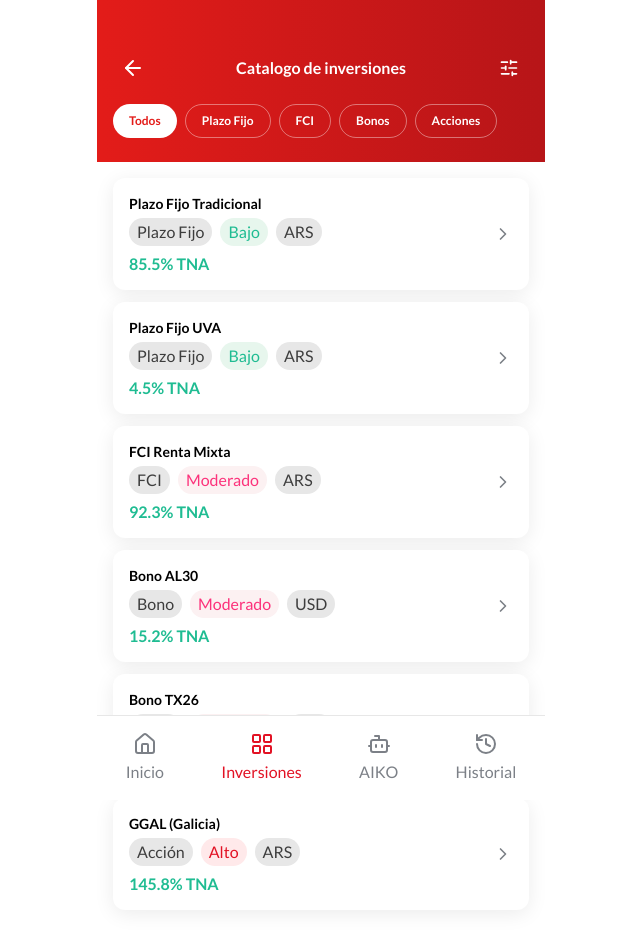
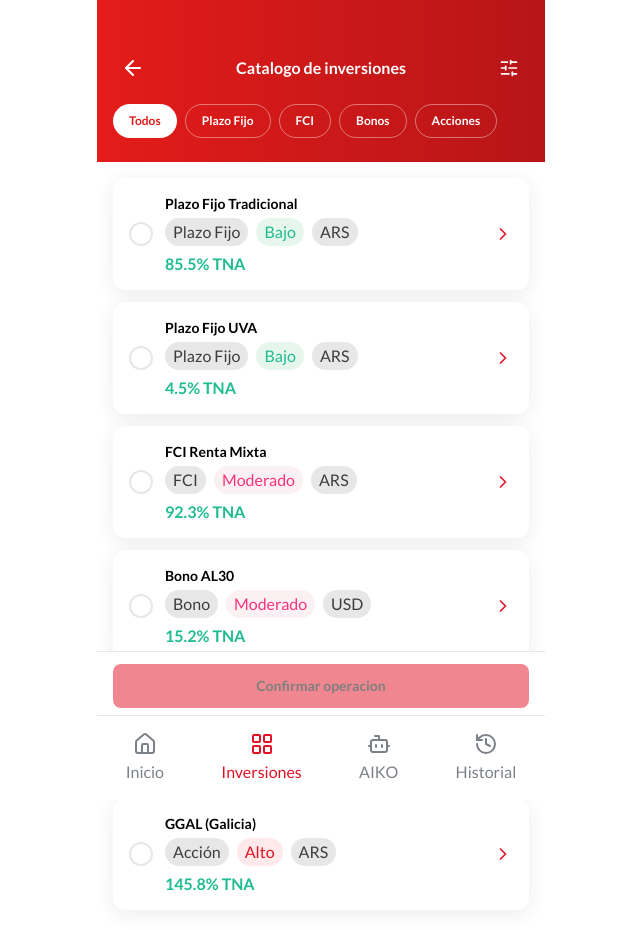
Before and after one commit to RenCostamagna/hackaton-prototype, a Next.js app: page /catalogo in a window 1280 px wide. Shown: the top 930 px of the page, without its empty margins (319-959 px from the left). Built offline with nearby package versions, Linux system fonts and the light colour scheme.

Commit message:
feat: add product selection and fixed "Confirm operation" CTA
Update ProductCard for selectable with visual indicator and add BottomBar with fixed CTA.

```diff
--- a/components/features/catalog-list.tsx
+++ b/components/features/catalog-list.tsx
@@ -1,10 +1,12 @@
 "use client";
 
 import { useState, useMemo } from "react";
+import { useRouter } from "next/navigation";
 import { Card } from "@/components/ui/card";
 import { Pill } from "@/components/ui/pill";
 import { BottomSheet } from "@/components/ui/bottom-sheet";
 import { Button } from "@/components/ui/button";
+import { BottomBar } from "@/components/ui/bottom-bar";
 import { CatalogHeader } from "@/components/features/catalog-header";
 import {
   formatPercentage,
@@ -12,7 +14,7 @@ import {
   getRiskLabel,
 } from "@/lib/utils";
 import type { Product, ProductType, RiskLevel, Currency } from "@/types";
-import { ChevronRight, X } from "lucide-react";
+import { ChevronRight, X, Check } from "lucide-react";
 import Link from "next/link";
 
 interface CatalogListProps {
@@ -26,7 +28,9 @@ type FilterState = {
 };
 
 export function CatalogList({ products }: CatalogListProps) {
+  const router = useRouter();
   const [isFilterOpen, setIsFilterOpen] = useState(false);
+  const [selectedProductId, setSelectedProductId] = useState<string | null>(null);
   const [filters, setFilters] = useState<FilterState>({
     type: "todos",
     risk: null,
@@ -48,6 +52,16 @@ export function CatalogList({ products }: CatalogListProps) {
   const clearFilters = () => {
     setFilters({ type: filters.type, risk: null, currency: null });
   };
+
+  const handleConfirmOperation = () => {
+    if (selectedProductId) {
+      router.push(`/invertir/resumen?productId=${selectedProductId}&amount=100000`);
+    }
+  };
+
+  const selectedProduct = selectedProductId
+    ? products.find(p => p.id === selectedProductId)
+    : null;
 
   return (
     <div className="flex flex-col min-h-screen bg-background">
@@ -90,9 +104,16 @@ export function CatalogList({ products }: CatalogListProps) {
             </button>
           </Card>
         ) : (
-          <div className="flex flex-col gap-3">
+          <div className="flex flex-col gap-3 pb-24">
             {filteredProducts.map((product) => (
-              <ProductCard key={product.id} product={product} />
+              <ProductCard
+                key={product.id}
+                product={product}
+                isSelected={selectedProductId === product.id}
+                onSelect={() => setSelectedProductId(
+                  selectedProductId === product.id ? null : product.id
+                )}
+              />
             ))}
           </div>
         )}
@@ -150,14 +171,53 @@ export function CatalogList({ products }: CatalogListProps) {
           </Button>
         </div>
       </BottomSheet>
+
+      {/* Fixed CTA Bottom Bar */}
+      <BottomBar className="mb-20">
+        <div className="flex flex-col gap-2">
+          {selectedProduct && (
+            <p className="text-b2-regular text-text-muted text-center">
+              Seleccionado: <span className="text-text-primary font-semibold">{selectedProduct.name}</span>
+            </p>
+          )}
+          <Button
+            fullWidth
+            onClick={handleConfirmOperation}
+            disabled={!selectedProductId}
+          >
+            Confirmar operacion
+          </Button>
+        </div>
+      </BottomBar>
     </div>
   );
 }
 
-function ProductCard({ product }: { product: Product }) {
+interface ProductCardProps {
+  product: Product;
+  isSelected: boolean;
+  onSelect: () => void;
+}
+
+function ProductCard({ product, isSelected, onSelect }: ProductCardProps) {
   return (
-    <Link href={`/catalogo/${product.id}`}>
-      <Card className="p-4 flex items-center justify-between hover:shadow-lg transition-shadow">
+    <Card
+      className={`p-4 flex items-center gap-3 cursor-pointer transition-all ${
+        isSelected
+          ? "ring-2 ring-primary bg-primary/5"
+          : "hover:shadow-lg"
+      }`}
+      onClick={onSelect}
+    >
+      {/* Selection indicator */}
+      <div className={`w-6 h-6 rounded-full border-2 flex items-center justify-center flex-shrink-0 ${
+        isSelected
+          ? "bg-primary border-primary"
+          : "border-border"
+      }`}>
+        {isSelected && <Check className="w-4 h-4 text-white" />}
+      </div>
+
       <div className="flex-1">
         <div className="flex items-center gap-2 mb-1">
           <span className="text-b1-bold text-text-primary">{product.name}</span>
@@ -181,9 +241,15 @@ function ProductCard({ product }: { product: Product }) {
           {formatPercentage(product.returnRate)} TNA
         </p>
       </div>
-        <ChevronRight className="w-5 h-5 text-text-muted" />
+
+      <Link
+        href={`/catalogo/${product.id}`}
+        onClick={(e) => e.stopPropagation()}
+        className="text-primary"
+      >
+        <ChevronRight className="w-5 h-5" />
+      </Link>
     </Card>
-    </Link>
   );
 }
 
```
Lines whose indentation alone changed are shown as unchanged.
